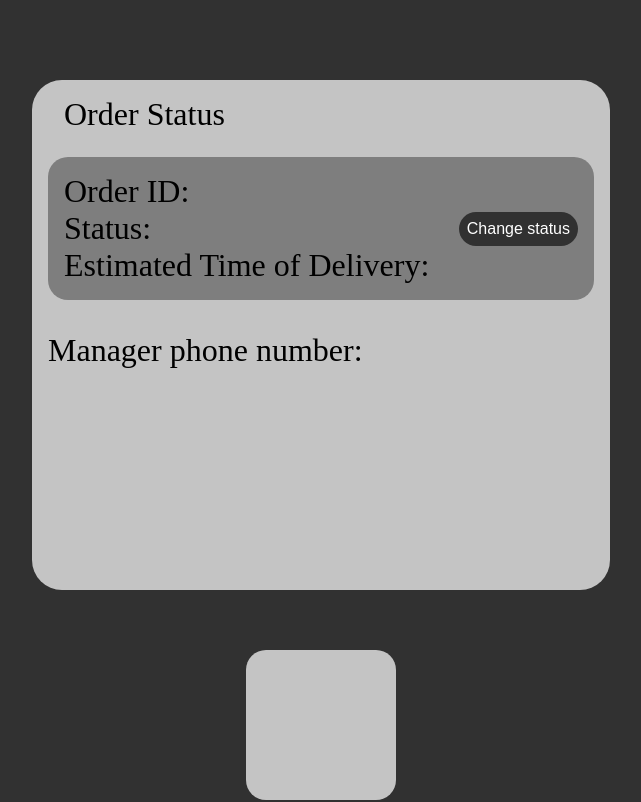
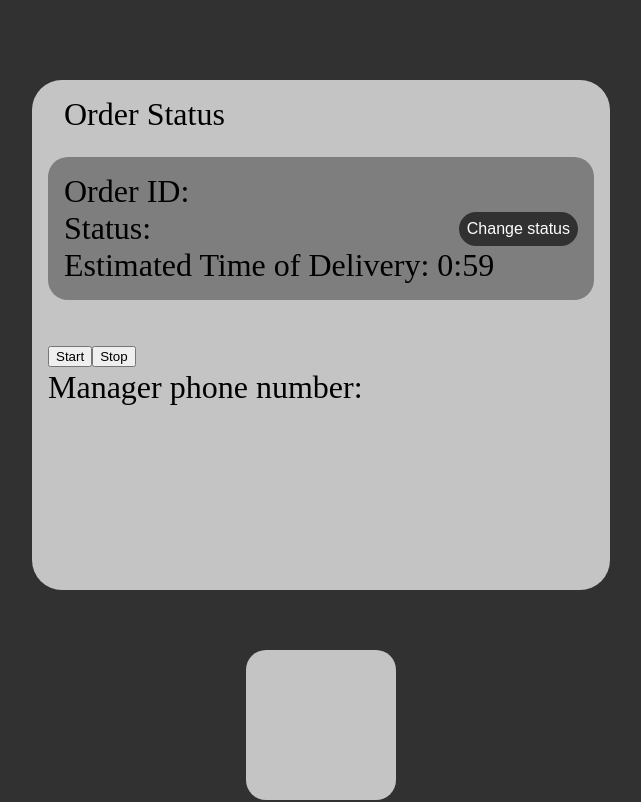
Before and after one commit to AWAProjectOrganization-team-6/frontend, a React (Create React App) app: page / in a window 1280 px wide. Shown: the top 802 px of the page, without its empty margins (319-960 px from the left). Built offline with nearby package versions, Linux system fonts and the light colour scheme; a web font is replaced by a local one.

Commit message:
Order status
timer done.

```diff
--- a/src/components/Order.js
+++ b/src/components/Order.js
@@ -1,14 +1,29 @@
 import react from "react";
 import styles from "../styles/Order.module.scss";
-import React, { useState} from 'react';
+import React, { useState, useEffect } from 'react';
 
 export default function Order(props) {
 
-    let kaka = 0;
     const [status, setStatus] = useState('');
     let [count, setCount] = useState(1);
+    let kaka = 0;
+    let [_timer, setTimer] = useState(false);
+    let [timeOfDelivery, setTimeOfDelivery] = useState(59);
 
-    function changeStatus() {
+
+    useEffect(()=>{
+        if (_timer) {
+            let timer = setInterval(()=>{
+                setTimeOfDelivery(timeOfDelivery-1);
+            }, 1000);
+
+            return () => {
+                clearInterval(timer);
+            };
+        }
+    });
+
+    let changeStatus = () => {
         setCount(count + 1);
         if (count === 7) {
             count = 0;
@@ -48,13 +63,13 @@ export default function Order(props) {
                 setStatus(status6);
                 break;
         }
-    }
+    };
 
     var statusButton = (
         <></>
     );
 
-    if (props.user?.type === 'ADMIN' || kaka === 0)
+    if (kaka === 0)
         statusButton = (
             <div name='status' className={styles.orderStatus}>
                 <div>Status: {status} </div>
@@ -62,7 +77,7 @@ export default function Order(props) {
             </div>
         );
 
-    if (props.user?.type === 'USER')
+    if (kaka === 1)
         statusButton = (
             <div name='status' className={styles.orderStatus}>
                 <div>Status: {status} </div>
@@ -74,7 +89,11 @@ export default function Order(props) {
                 <div className={styles.orderStatusContent} >
                     <div>Order ID:</div>
                     {statusButton}
-                <div name='estTimeOfDelivery'>Estimated Time of Delivery: </div>
+                    <div name='estTimeOfDelivery'>Estimated Time of Delivery: 0:{timeOfDelivery}</div>
+                </div>
+                <div>
+                    <button id='btn' onClick={()=> setTimer(true)}>Start</button>
+                    <button onClick={()=> setTimer(false)}>Stop</button>
                 </div>
             </>
         );
```
Lines whose indentation alone changed are shown as unchanged.
